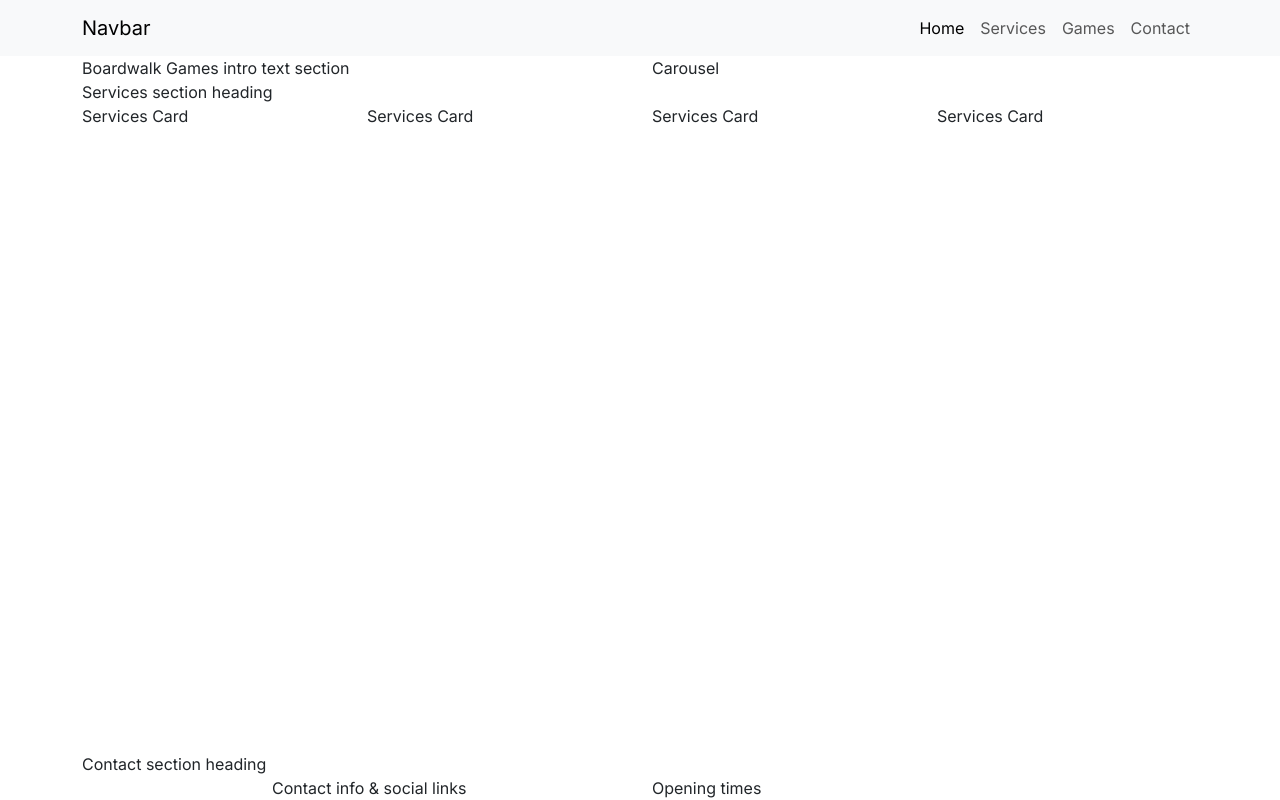
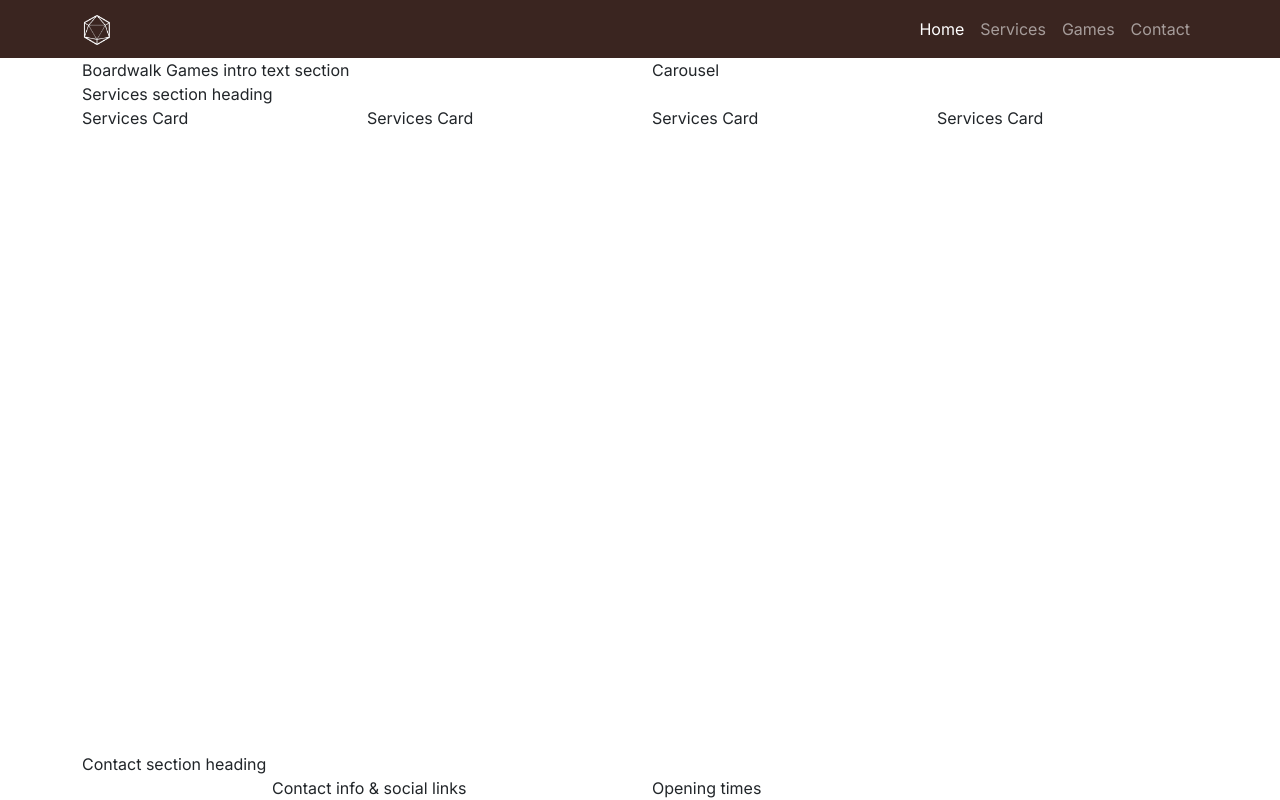
Before and after one commit to DTT2411/boardwalk-games, a plain HTML site: page index.html in a window 1280 px wide. Drawn offline with nearby package versions, Linux system fonts and the light colour scheme; a web font is replaced by a local one.

Commit message:
Styled navbar

```diff
--- a/assets/css/style.css
+++ b/assets/css/style.css
@@ -26,6 +26,16 @@
     color: var(--highlight-color)
 }
 
+/* Navbar */
+
+#navbar {
+    background-color: var(--primary-color);
+}
+
+#navbar .logo {
+    width: 30px;
+}
+
 /* grid visualisation CSS for testing */
 
 /* .container, .row {
--- a/index.html
+++ b/index.html
@@ -20,9 +20,11 @@
 <!-- Classes on body set to work with mt-auto on footer to ensure it always stays at the bottom of the page -->
 <body class="d-flex flex-column min-vh-100">
     <!-- Navigation -->
-    <nav class="navbar navbar-expand-lg bg-body-tertiary">
+    <nav id="navbar" class="navbar navbar-expand-lg" data-bs-theme="dark">
         <div class="container">
-          <a class="navbar-brand" href="#">Navbar</a>
+          <a class="navbar-brand" href="#">
+            <img src="assets/images/logo-sm-white.png" alt="Board" class="logo">
+          </a>
           <button class="navbar-toggler" type="button" data-bs-toggle="collapse" data-bs-target="#navbarNav" aria-controls="navbarNav" aria-expanded="false" aria-label="Toggle navigation">
             <span class="navbar-toggler-icon"></span>
           </button>
```
